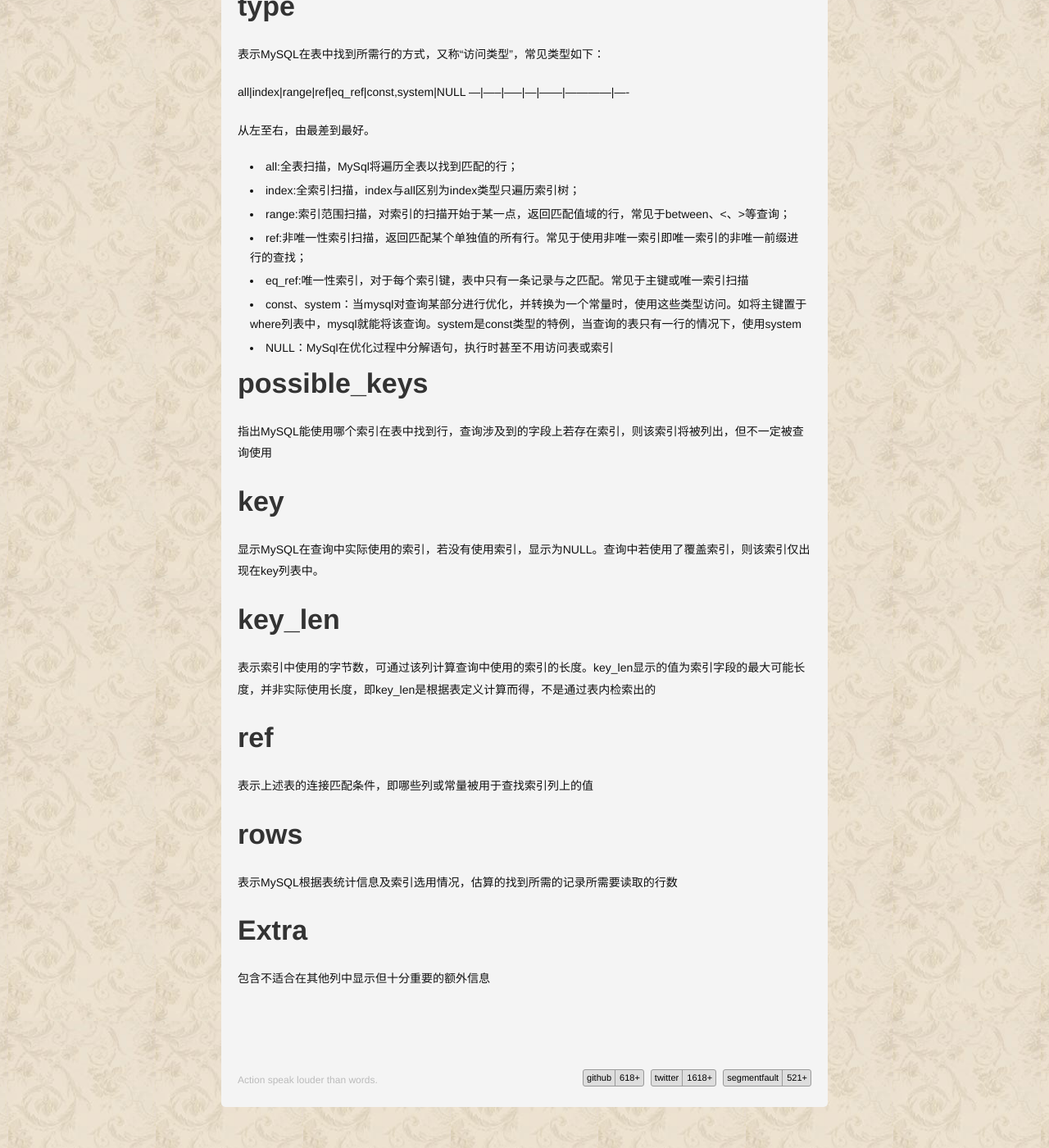
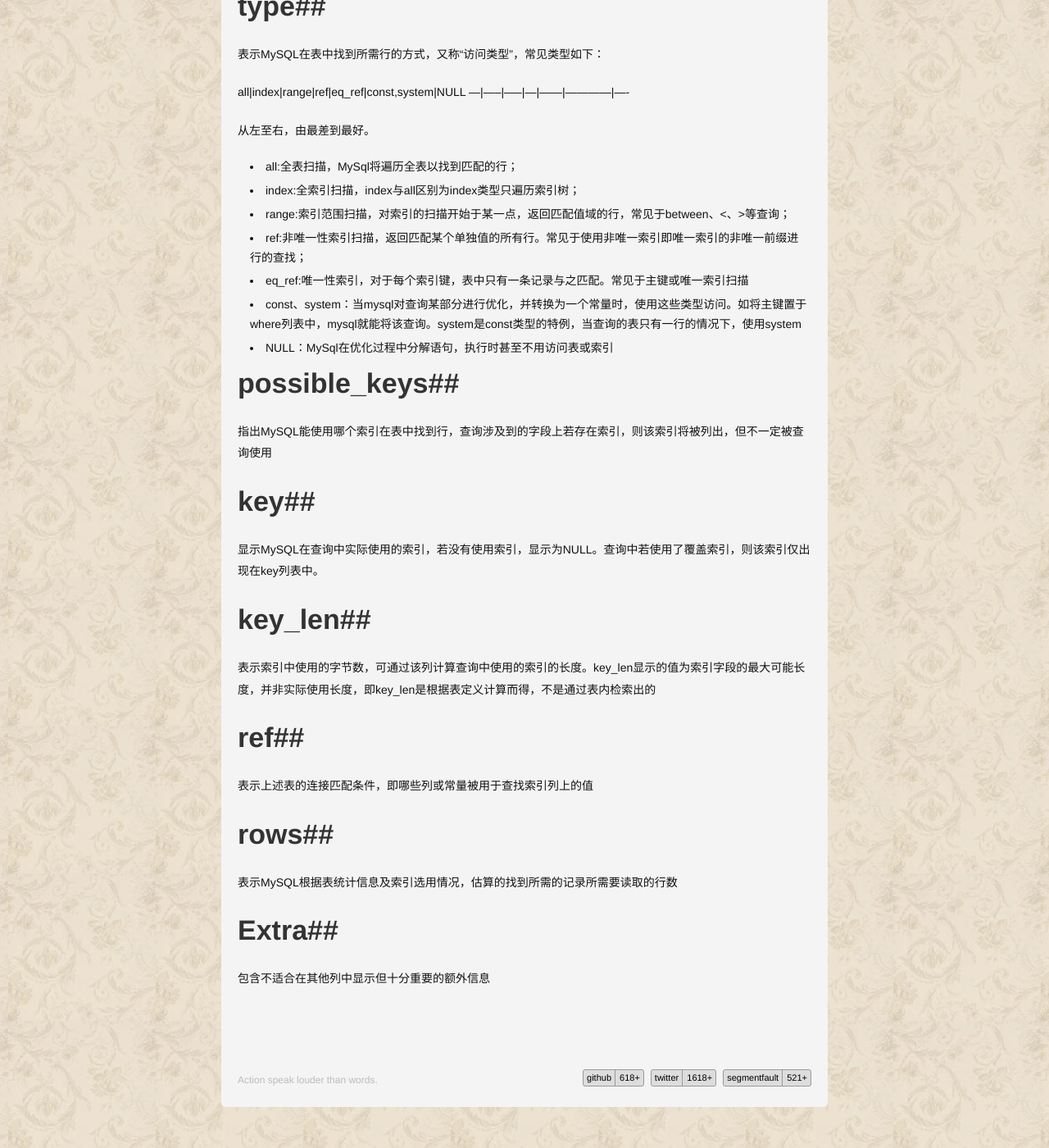
Before and after one commit to sdyz5210/sdyz5210.github.io, a Jekyll site: the page built from _posts/2017-7-20-mysql-explain-plan.md, in a window 1280 px wide and 1400 px high, scrolled down 890 px. Shown: the whole window at 82% size. Built offline with Jekyll 4.4.1, drawn with Linux system fonts in a browser that asks for light colours; Markdown is read by kramdown in place of the engine named in the settings; comment, search, counter and statistics services are not loaded; some of the changed text lies outside the part shown.

Commit message:
调整md格式

```diff
--- a/_posts/2017-7-20-mysql-explain-plan.md
+++ b/_posts/2017-7-20-mysql-explain-plan.md
@@ -6,14 +6,14 @@ tags: [mysql]
 
 ---
 
-#Explain语法
+#Explain语法#
 
 执行计划包含的信息如下：
 
 |id|select_type|table|type|possible_keys|key|key_len|ref|rows|Extra|
 |:--|-----------|-----|----|-------------|---|-------|---|----|--:|
 
-##ID
+##ID##
 
 包含一组数字，表示查询中执行select子句或操作表的顺序。ID相同，顺序执行；ID不同，id值越大优先级越高，越先被执行
 
@@ -22,7 +22,7 @@ tags: [mysql]
 | 1 |  SIMPLE  |  a  |index|   NULL     |PRIMARY| 4 |NULL|221|Using index|
 | 1 |  SIMPLE  |  b  | ALL| NULL        |NULL|NULL  |NULL|57544|Using join buffer (flat, BNL join)|
 
-##select_type
+##select_type##
 
 | id | select_type | desc
 |----|:------------ | :------ |
@@ -33,7 +33,7 @@ tags: [mysql]
 | 5  | UNION       |若第二个SELECT出现在UNION之后，则被标记为UNION；若UNION包含在  FROM子句的子查询中，外层SELECT将被标记为：DERIVED
 | 6  | UNION RESULT|从UNION表获取结果的SELECT被标记为：UNION RESULT
 
-##type
+##type##
 
 表示MySQL在表中找到所需行的方式，又称“访问类型”，常见类型如下：
 
@@ -50,26 +50,26 @@ all|index|range|ref|eq_ref|const,system|NULL
 * const、system：当mysql对查询某部分进行优化，并转换为一个常量时，使用这些类型访问。如将主键置于where列表中，mysql就能将该查询。system是const类型的特例，当查询的表只有一行的情况下，使用system
 * NULL：MySql在优化过程中分解语句，执行时甚至不用访问表或索引
 
-##possible_keys
+##possible_keys##
 
 指出MySQL能使用哪个索引在表中找到行，查询涉及到的字段上若存在索引，则该索引将被列出，但不一定被查询使用
 
-##key
+##key##
 
 显示MySQL在查询中实际使用的索引，若没有使用索引，显示为NULL。查询中若使用了覆盖索引，则该索引仅出现在key列表中。
 
-##key_len
+##key_len##
 
 表示索引中使用的字节数，可通过该列计算查询中使用的索引的长度。key_len显示的值为索引字段的最大可能长度，并非实际使用长度，即key_len是根据表定义计算而得，不是通过表内检索出的
 
-##ref
+##ref##
 
 表示上述表的连接匹配条件，即哪些列或常量被用于查找索引列上的值
 
-##rows
+##rows##
 
 表示MySQL根据表统计信息及索引选用情况，估算的找到所需的记录所需要读取的行数
 
-##Extra
+##Extra##
 
 包含不适合在其他列中显示但十分重要的额外信息
```
